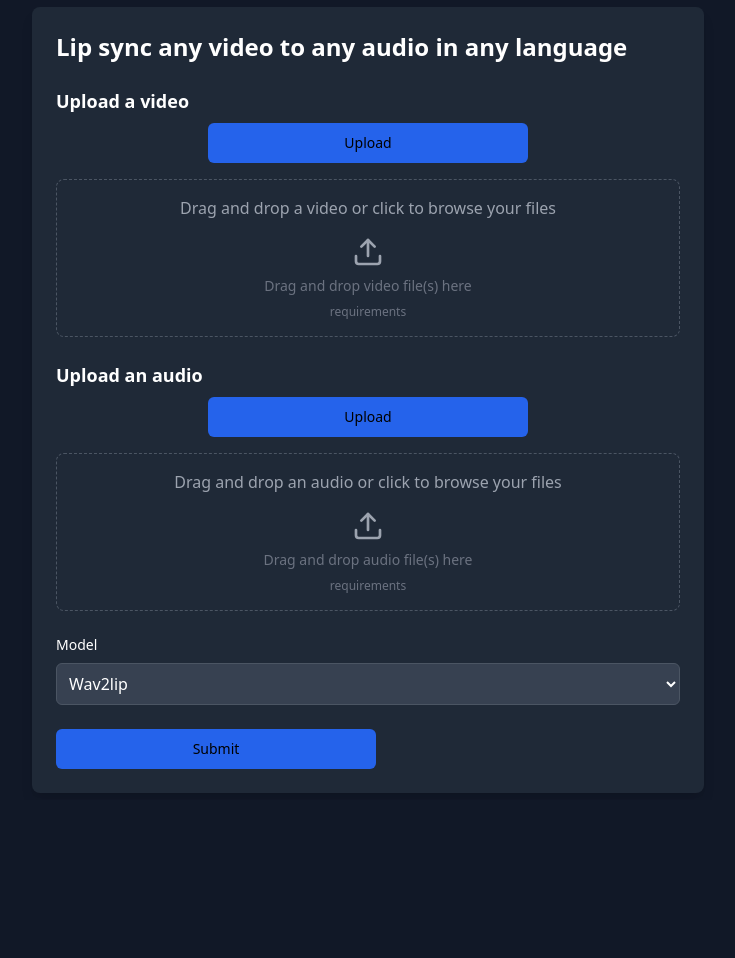
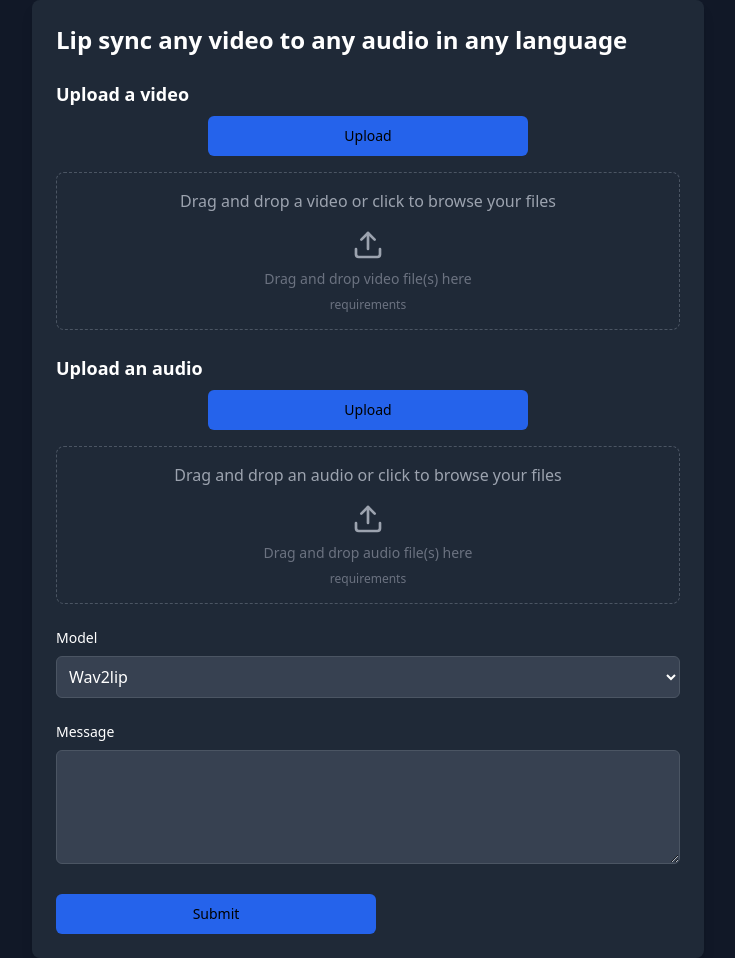
Before and after one commit to iamthehimansh/Lip2Lip, a Python web app: template templates/index.html in a window 1280 px wide. Shown: the whole page, without its empty margins (272-1007 px from the left). Before the commit the page ends 793 px from the top, so only its background shows below. Run offline with Jinja, Linux system fonts and the light colour scheme; the template is opened without the code that fills it, so the values that code supplies are empty; some libraries are stand-ins or nearby versions.

Commit message:
Added pipeline for ((text,audio)->audio,vid)->lip2lip

```diff
--- a/templates/index.html
+++ b/templates/index.html
@@ -85,7 +85,12 @@
             modelInput.type='text';
             modelInput.name='model';
             modelInput.value = document.getElementById('model').value;
+
             form.appendChild(modelInput);
+            const textInput = document.createElement('input');
+            textInput.type='text';
+            textInput.name='text';
+            textInput.value = document.getElementById('text').value;
             document.body.appendChild(form);
             form.submit();
 
@@ -192,6 +197,12 @@
             <option value="Wav2lip">Wav2lip</option>
           </select>
         </div>
+        <div>
+          <label for="message" class="block mb-2 text-sm font-medium text-white">
+            Message
+          </label>
+          <textarea id="text" class="w-full p-2 bg-gray-700 border border-gray-600 rounded-md text-white" rows="4"></textarea>
+        </div>
         <button onclick="submit()" class="inline-flex items-center justify-center whitespace-nowrap rounded-md text-sm font-medium ring-offset-background transition-colors focus-visible:outline-none focus-visible:ring-2 focus-visible:ring-ring focus-visible:ring-offset-2 disabled:pointer-events-none disabled:opacity-50 text-primary-foreground hover:bg-primary/90 h-10 px-4 py-2 w-full max-w-xs bg-blue-600">
             Submit
           </button>
```
Also changed, not shown: 2 other files.
